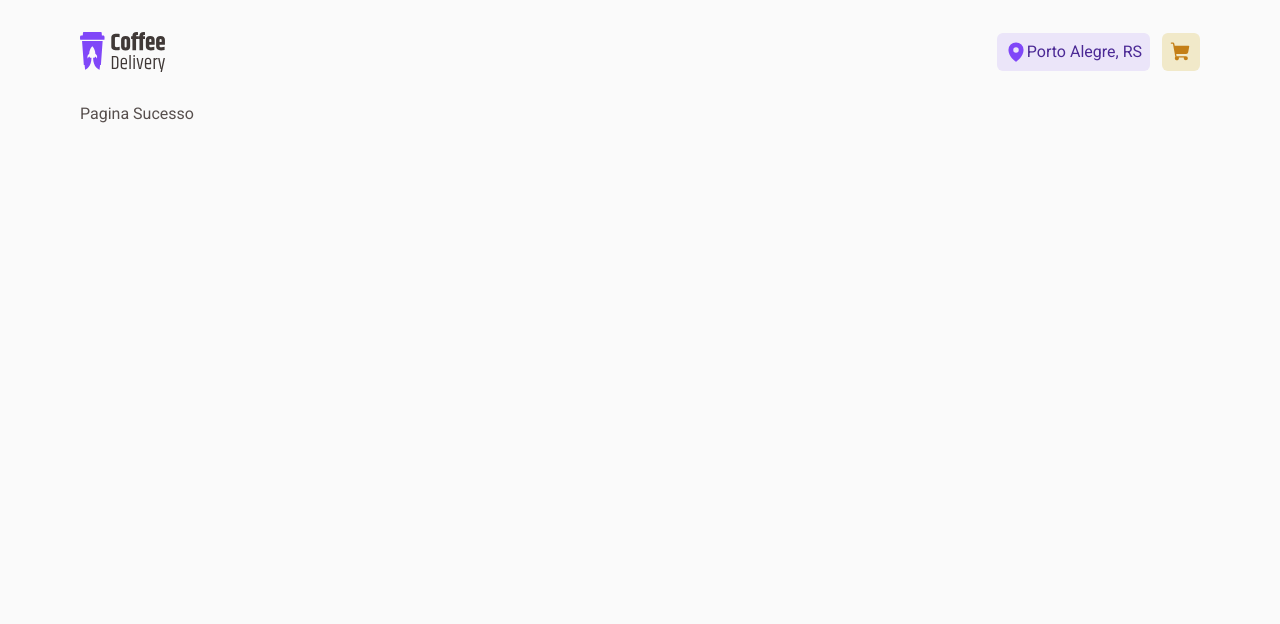
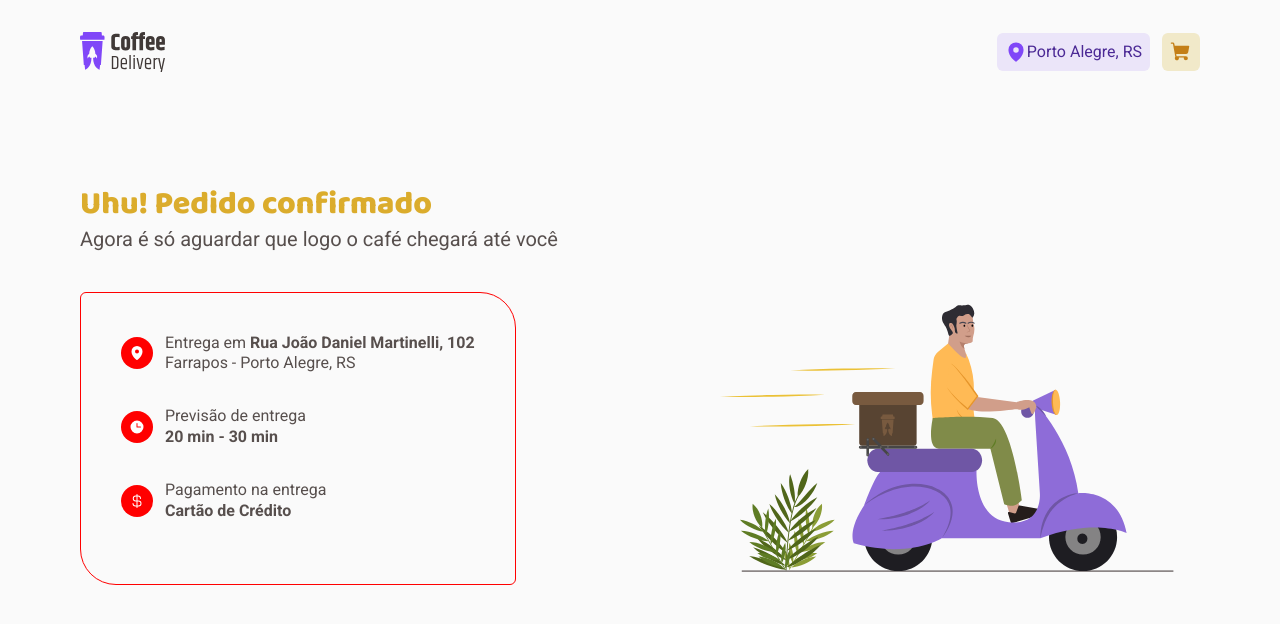
Before and after one commit to douglasrochak/02-desafio-coffee-delivery, a React (Vite) app: page /success in a window 1280 px wide. Shown: the top 624 px of the page. Built offline with nearby package versions, Linux system fonts and the light colour scheme.

Commit message:
page order sucess created

```diff
--- a/src/pages/Checkout/index.tsx
+++ b/src/pages/Checkout/index.tsx
@@ -8,10 +8,11 @@ export function Checkout() {
     <CheckoutContainer>
       <div className="addressForm">
         <AddressForm />
+        <div className="paymentOptions">
+          <PaymentOptions />
+        </div>
       </div>
-      <div className="paymentOptions">
-        <PaymentOptions />
-      </div>
+
       <div className="cartAndOrderConfirm">
         <CartAndOrderConfirm />
       </div>
--- a/src/pages/Checkout/style.ts
+++ b/src/pages/Checkout/style.ts
@@ -12,7 +12,7 @@ export const CheckoutContainer = styled.div`
   }
 
   .paymentOptions {
-    grid-column: 1/2;
+    margin-top: 0.75rem;
   }
   .cartAndOrderConfirm {
     grid-row: 1;
--- /dev/null
+++ b/src/pages/Success/components/Address/index.tsx
@@ -0,0 +1,30 @@
+import { TextAndIcon } from "../TextAndIcon";
+import { AddressContainer } from "./style";
+
+import { MapPin, Clock, CurrencyDollar } from "phosphor-react";
+
+export function Address() {
+  return (
+    <AddressContainer>
+      <TextAndIcon
+        icon={<MapPin weight="fill" size={16} />}
+        text={
+          <p>
+            Entrega em <strong>Rua João Daniel Martinelli, 102</strong>
+          </p>
+        }
+        subText="Farrapos - Porto Alegre, RS"
+      />
+      <TextAndIcon
+        icon={<Clock weight="fill" size={16} />}
+        text="Previsão de entrega"
+        subText={<strong>20 min - 30 min</strong>}
+      />
+      <TextAndIcon
+        icon={<CurrencyDollar weight="fill" size={16} />}
+        text="Pagamento na entrega"
+        subText={<strong>Cartão de Crédito</strong>}
+      />
+    </AddressContainer>
+  );
+}
--- /dev/null
+++ b/src/pages/Success/components/Address/style.ts
@@ -0,0 +1,12 @@
+import styled from "styled-components";
+
+export const AddressContainer = styled.div`
+  display: flex;
+  flex-direction: column;
+  gap: 2rem;
+
+  padding: 2.5rem;
+
+  border: 1px solid red;
+  border-radius: 6px 36px;
+`;
--- /dev/null
+++ b/src/pages/Success/components/TextAndIcon/index.tsx
@@ -0,0 +1,19 @@
+import { ReactNode } from "react";
+import { Icon, Text, TextAndIconContainer } from "./style";
+
+interface TextAndIconProps {
+  icon: ReactNode;
+  text: string | ReactNode;
+  subText: string | ReactNode;
+}
+export function TextAndIcon({ icon, text, subText }: TextAndIconProps) {
+  return (
+    <TextAndIconContainer>
+      <Icon>{icon}</Icon>
+      <Text>
+        <span>{text}</span>
+        <span>{subText}</span>
+      </Text>
+    </TextAndIconContainer>
+  );
+}
--- /dev/null
+++ b/src/pages/Success/components/TextAndIcon/style.ts
@@ -0,0 +1,32 @@
+import styled from "styled-components";
+
+export const TextAndIconContainer = styled.div`
+  display: flex;
+  align-items: center;
+`;
+
+export const Icon = styled.div`
+  width: 2rem;
+  height: 2rem;
+  border-radius: 100px;
+  background: red;
+  display: flex;
+  align-items: center;
+  justify-content: center;
+
+  margin-right: 0.75rem;
+
+  svg {
+    color: ${({ theme }) => theme.white};
+  }
+`;
+
+export const Text = styled.div`
+  display: flex;
+  flex-direction: column;
+
+  span {
+    line-height: 130%;
+    color: ${({ theme }) => theme["gray-500"]};
+  }
+`;
--- a/src/pages/Success/index.tsx
+++ b/src/pages/Success/index.tsx
@@ -1,3 +1,19 @@
+import { Body, SuccessContainer, Title } from "./style";
+
+import illustration from "../../assets/success-images/illustration.svg";
+import { Address } from "./components/Address";
+
 export function Success() {
-  return <div>Pagina Sucesso</div>;
+  return (
+    <SuccessContainer>
+      <Title>
+        <h2>Uhu! Pedido confirmado</h2>
+        <p>Agora é só aguardar que logo o café chegará até você</p>
+      </Title>
+      <Body>
+        <Address />
+        <img src={illustration} alt="" />
+      </Body>
+    </SuccessContainer>
+  );
 }
--- /dev/null
+++ b/src/pages/Success/style.ts
@@ -0,0 +1,22 @@
+import styled from "styled-components";
+
+export const SuccessContainer = styled.div`
+  margin-top: 5rem;
+`;
+
+export const Title = styled.div`
+  margin-bottom: 2.5rem;
+
+  h2 {
+    color: ${({ theme }) => theme["yellow-500"]};
+  }
+  p {
+    font-size: 1.25rem;
+    line-height: 130%;
+  }
+`;
+
+export const Body = styled.div`
+  display: flex;
+  justify-content: space-between;
+`;
```
Also changed, not shown: src/assets/success-images/illustration.svg (added).
